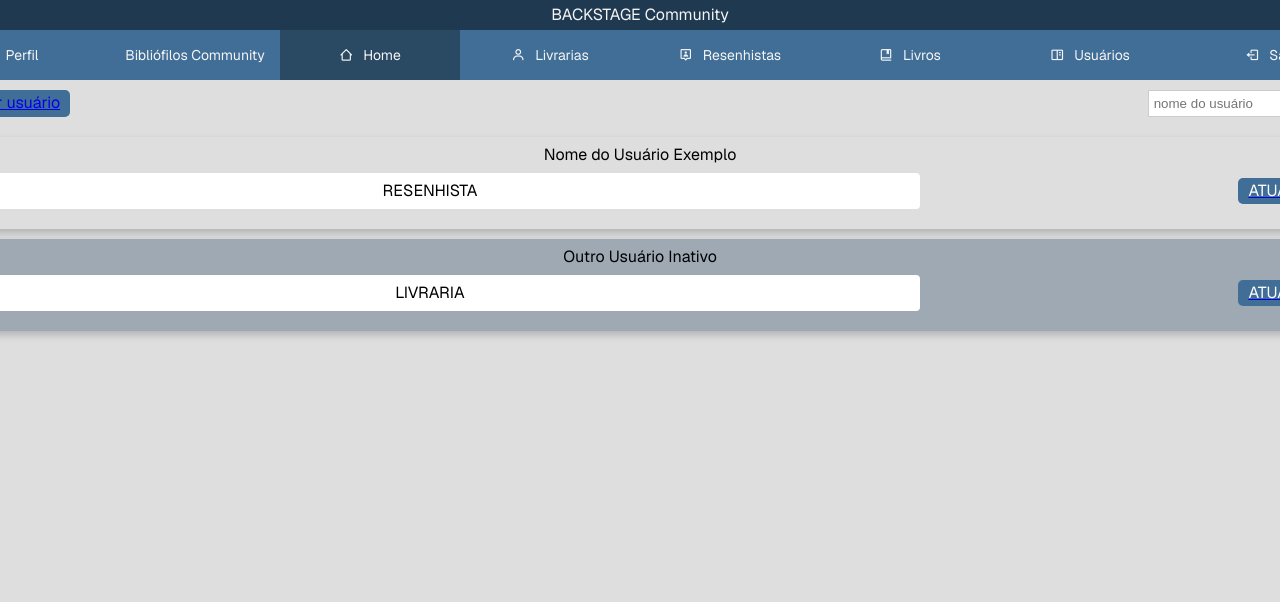
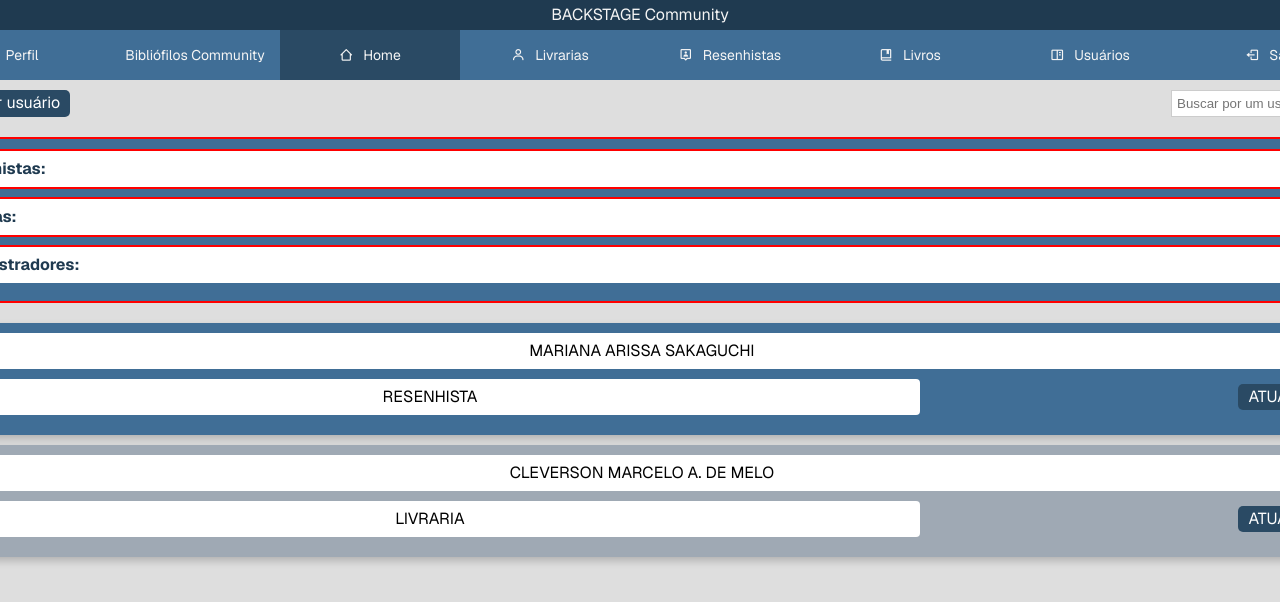
Before and after one commit to giovanagomesdsv/tcc-front-react, a Next.js app: page /usuarios in a window 1280 px wide. Shown: the top 602 px of the page. Built offline with nearby package versions, Linux system fonts and the light colour scheme; some icons are missing.

Commit message:
mudanças
mudanças

```diff
--- a/src/app/usuarios/page.jsx
+++ b/src/app/usuarios/page.jsx
@@ -76,37 +76,50 @@ export default function UsuariosPage() {
       <main className={styles.main}>
         {/* Barra de pesquisa */}
         <div className={styles.buscaContainer}>
-          <div className={styles.botao}>
-            <Link href="/usuarios/cadastrar">Cadastrar usuário</Link>
-          </div>
+          <Link href="/usuarios/cadastrar" legacyBehavior>
+          <a className={styles.cadastrarbtn}>Cadastrar usuário</a>
+          </Link>
 
           <form className={styles.buscaForm}>
-            <input type="text" placeholder="nome do usuário" />
-            <button type="submit">
-              <i className="bx bx-search"></i>
-            </button>
+            <input type="text" placeholder="Buscar por um usuário..." />
           </form>
         </div>
+
+        {/* Contador de Usuários */}
+        <div className={styles.contagemContainer}>
+        <div className={styles.linha}>
+          <p className={styles.label}>Resenhistas:</p>
+        <p>3</p>
+        </div>
+        <div className={styles.linha}>
+          <p className={styles.label}>Livrarias:</p>
+          <p>3</p>
+        </div>
+        <div className={styles.linha}>
+          <p className={styles.label}>Administradores:</p>
+          <p>2</p>
+        </div>
+      </div>
 
         {/* Resultados de busca */}
         <div className={styles.pesquisa}>
           <div className={`${styles.card} ${styles.containerInput}`}>
-            <p className={styles.input}>Nome do Usuário Exemplo</p>
+            <p className={styles.inputID && styles.inputID2}>MARIANA ARISSA SAKAGUCHI</p>
             <div className={styles.containerBtnInput}>
               <p className={styles.inputID}>RESENHISTA</p>
-              <Link href="/usuarios/editar/1">
-                <div className={styles.botao}>ATUALIZAR</div>
-              </Link>
+            <Link href="/usuarios/editar/2" legacyBehavior>
+              <a className={styles.cadastrarbtn}>ATUALIZAR</a>
+            </Link>
             </div>
           </div>
 
           <div className={`${styles.card} ${styles.containerInput} ${styles.inativo}`}>
-            <p className={styles.input}>Outro Usuário Inativo</p>
+            <p className={styles.inputID && styles.inputID2}>CLEVERSON MARCELO A. DE MELO</p>
             <div className={styles.containerBtnInput}>
               <p className={styles.inputID}>LIVRARIA</p>
-              <Link href="/usuarios/editar/2">
-                <div className={styles.botao}>ATUALIZAR</div>
-              </Link>
+              <Link href="/usuarios/editar/2" legacyBehavior>
+              <a className={styles.cadastrarbtn}>ATUALIZAR</a>
+            </Link>
             </div>
           </div>
 
--- a/src/app/usuarios/page.module.css
+++ b/src/app/usuarios/page.module.css
@@ -6,12 +6,13 @@
     width: 100%;
   }
 
-  .botao {
-    background-color: #406E96;
-    color: white;
+  .cadastrarbtn {
+    background-color: var(--secundaria);
+    color: white !important;
     padding: 0.5rem 1rem;
     border-radius: 5px;
-    text-decoration: none;
+    text-decoration: none !important;
+    display: inline-block;
   }
 
   .buscaForm {
@@ -36,10 +37,18 @@
     margin-top: 2rem;
   }
 
+  .contagemContainer {
+    border: 2px solid red;
+    margin-top: 2rem;
+    background-color: var(--principal);
+    padding:1rem;
+  }
+
   .card {
     box-shadow: 0 4px 8px rgba(0, 0, 0, 0.2);
     padding: 1rem;
     margin-bottom: 1rem;
+    background-color: var(--principal);
   }
 
   .containerInput {
@@ -58,6 +67,15 @@
     color: black;
   }
 
+  .inputID2 {
+    width: 99%;
+    padding: 1rem;
+    border-radius: 4px;
+    background-color: white;
+    color: black;
+    margin-left: 0.9rem;
+  }
+
   .textoUsuario {
     color: black;
   }
@@ -72,9 +90,22 @@
   /* Contagem de usuários */
   .linha {
     display: flex;
+    justify-content: space-between;
     align-items: center;
-    gap: 8px;
     margin-bottom: 8px;
+    padding: 1rem;
+    border-radius:6px;
+    background-color: white;
+    border: 2px solid red;
+  }
+
+  .linha:last-child {
+    border-bottom: none; /* Tira a linha da última */
+  }
+
+  .label {
+    font-weight: bold;
+    color: #1F3A50;
   }
 
   /* Form Editar Usuário */
```
